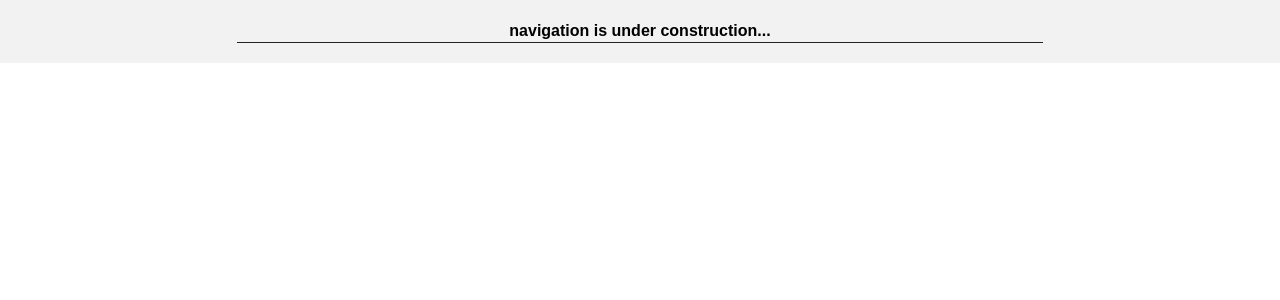
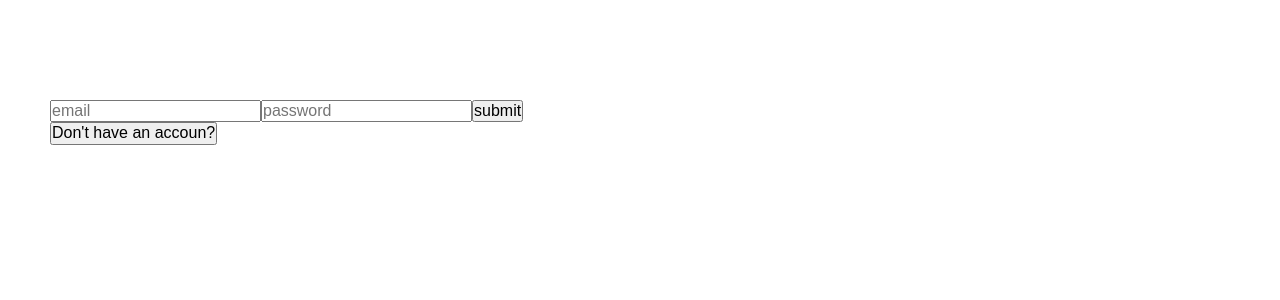
Before and after one commit to ali22905/new-ecommerce, a React (Vite) app in the folder client/: page /signin in a window 1280 px wide. Shown: the top 300 px of the page. Built offline with nearby package versions, Linux system fonts and the light colour scheme; no server answers.

Commit message:
updating auth and product controller

```diff
--- a/client/src/App.jsx
+++ b/client/src/App.jsx
@@ -1,4 +1,5 @@
 /* libs */
+import { useState } from "react";
 import {
   Route,
   Routes,
@@ -7,21 +8,24 @@ import {
 } from "react-router-dom";
 import { useSelector } from "react-redux";
 /* components */
+import NavBar from './components/navBar/NavBar'
 import Home from './pages/home/Home'
-import NavBar from './components/navBar/NavBar'
+import Signin from './pages/signin/Signin'
+import NotFound from './pages/NotFound'
 
 
 function App() {
   const location = useLocation();
   const { currentUser } = useSelector((state) => state.user);
 
-  console.log(location)
   return (
     <main>
-      {location.pathname !== '/login' && location.pathname !== '/register' && <NavBar />}
+      {location.pathname !== '/signin' && location.pathname !== '/register' && <NavBar />}
       <Routes>
         <Route exact path="/" element={<Home />} />
         <Route path="/home" element={<Home />} />
+        <Route path="/signin" element={ currentUser ? <Navigate to="/" /> : <Signin /> } />
+        <Route path="*" element={<NotFound />} />
       </Routes>
     </main>
     // <h1>hey</h1>
--- a/client/src/components/ProductCard.jsx
+++ b/client/src/components/ProductCard.jsx
@@ -1,8 +1,8 @@
 
 
-const ProductCard = ({ title, desc, price, createdAt }) => {
+const ProductCard = ({ title, desc, price, createdAt, key }) => {
   return (
-    <div style={{backgroundColor: '#dedede'}} className="product-card">
+    <div key={key} style={{backgroundColor: '#dedede'}} className="product-card">
       <h4>title: {title}</h4>
       <p>{desc}</p>
       <span>{price}</span>
--- a/client/src/components/ProductsCont.jsx
+++ b/client/src/components/ProductsCont.jsx
@@ -3,27 +3,17 @@ import { useEffect, useState } from 'react';
 import ProductCard from './ProductCard';
 
 
-
-
-// {popularProducts.length > 0 ?
-//   (popularProducts.map(product => (
-//     <div className="product-card">
-//       <h4>title: {product.title}</h4>
-//       <p>{product.desc}</p>
-//       <span>{product.price}</span>
-//     </div>
-//     )))
-//   : (<h3>no popular products now</h3>)}
-
 const ProductsCont = ({ query }) => {
   const [products, setProducts] = useState([]);
   const API_LINK = import.meta.env.VITE_API_KEY
+  const [filter, setFilter] = useState('all');
 
   useEffect(() => {
     if (query) {
       axios.get(`${API_LINK}/products`, {
         params: {
           [query]: true,
+          'sizeType': filter
         }
       })
       .then(res => {
@@ -41,16 +31,28 @@ const ProductsCont = ({ query }) => {
         console.log('error fetching recent added products', err)
       })
     }
-  }, []); //eslint-disable-line
+  }, [filter, query]); //eslint-disable-line
   return (
     <div>
       {products.length > 0 ?
-        (products.map(product => (
+        (
           <>
-            <ProductCard title={product.title} price={product.price} desc={product.desc} createdAt={product.createdAt} />
-            <br></br>
+            <div style={{display: 'flex', justifyContent: 'space-between', width: '100%'}} className='products-slider-filters'>
+              <h4 style={{cursor: 'pointer'}} onClick={() => {setFilter('women')}}>women {filter === 'women' && 'active'}</h4>
+              <h4 style={{cursor: 'pointer'}} onClick={() => {setFilter('men')}}>men {filter === 'men' && 'active'}</h4>
+              <h4 style={{cursor: 'pointer'}} onClick={() => {setFilter('kids')}}>kids {filter === 'kids' && 'active'}</h4>
+              <h4 style={{cursor: 'pointer'}} onClick={() => {setFilter('all')}}>All {filter === 'all' && 'active'}</h4>
+              <br />
+              <br />
+            </div>
+            {products.map(product => (
+              <div style={{marginInline: '70px'}}>
+                <ProductCard key={product._id} title={product.title} price={product.price} desc={product.desc} createdAt={product.createdAt} />
+                <br></br>
+              </div>
+              ))}
           </>
-          )))
+        )
         : (<h3>no products now</h3>)}
     </div>
   )
--- /dev/null
+++ b/client/src/pages/NotFound.jsx
@@ -0,0 +1,10 @@
+import React from 'react'
+import { Link } from 'react-router-dom'
+
+const NotFound = () => {
+  return (
+    <div>NotFound <Link to="/">go Home</Link></div>
+  )
+}
+
+export default NotFound
--- a/client/src/pages/home/Home.jsx
+++ b/client/src/pages/home/Home.jsx
@@ -1,9 +1,15 @@
+/* LIBS */
+import { Link } from "react-router-dom";
+/* COMPONENTS */
 import ProductsCont from "../../components/ProductsCont";
+import "./Home.css";
+/* MUI */
 import Container from "@mui/material/Container";
-import "./Home.css";
 import Typography from "@mui/material/Typography";
 import Box from "@mui/material/Box";
 import ShoppingCartIcon from "@mui/icons-material/ShoppingCart";
+
+
 const Home = () => {
   return (
     <>
@@ -40,6 +46,12 @@ const Home = () => {
       <hr />
       <br />
       <br />
+      <div>
+        <Link to="signin">signin</Link>
+        <Link to="login">login</Link>
+      </div>
+      <br />
+      <br />
       <div className="recent-products">
         <h2>recently added</h2>
         <ProductsCont query="new" />
--- /dev/null
+++ b/client/src/pages/signin/Signin.jsx
@@ -0,0 +1,79 @@
+import axios from 'axios';
+import React, { useState } from 'react'
+import { useDispatch, useSelector } from 'react-redux';
+import { login } from '../../redux/userReducer';
+import { useNavigate } from 'react-router';
+
+const Signin = () => {
+  const [signType, setSignType] = useState('login');
+  const API_KEY = import.meta.env.VITE_API_KEY
+  const dispatch = useDispatch()
+  const navigate = useNavigate()
+  const [data, setData] = useState({
+    firstName: '',
+    lastName: '',
+    email: '',
+    password: '',
+    phone: '',
+    address: '',
+  });
+
+  const handleChange = (e) => {
+    console.log(e.target.value)
+    setData((perv) => {
+      return {...perv, [e.target.name]: e.target.value}
+    })
+  }
+  console.log(data)
+
+
+  const handleSubmit = async (e) => {
+    e.preventDefault()
+    if (signType === 'register') {
+      try {
+        const user = await axios.post(`${API_KEY}/auth/register`, data)
+        setSignType('login')
+      } catch (error) {
+        console.log('Error while logging in', error)
+      }
+    }else {
+      try {
+        const user = await axios.post(`${API_KEY}/auth/login`, {
+          email: data.email,
+          password: data.password,
+        })
+        dispatch(login(user))
+        navigate('/')
+      } catch (error) {
+        console.log('Error while logging in', error)
+      }
+    }
+  }
+
+  return (
+    <div style={{marginTop: '100px', marginInline: '50px'}}>
+      <form>
+        {signType === 'register' ? (
+          <>
+            <input value={data.firstName} name="firstName" onChange={handleChange} type="text" placeholder='firstName' />
+            <input value={data.lastName} name="lastName" onChange={handleChange} type="text" placeholder='lastName' />
+            <input value={data.email} name="email" onChange={handleChange} type="email" placeholder='email' />
+            <input value={data.password} name="password" onChange={handleChange} type="text" placeholder='password' />
+            <input value={data.phone} name="phone" onChange={handleChange} type="number" placeholder='phone' />
+            <input value={data.address} name="address" onChange={handleChange} type="text" placeholder='address' />
+          </>
+        ) : (
+          <>
+            {/* <input value={data.phone} name="phone" onChange={handleChange} type="number" placeholder='phone' /> */}
+            <input value={data.email} name="email" onChange={handleChange} type="email" placeholder='email' />
+            <input value={data.password} name="password" onChange={handleChange} type="text" placeholder='password' />
+          </>
+        )}
+        <button onClick={handleSubmit}>submit</button>
+      </form>
+      {signType === 'register' ? (<button onClick={() => {setSignType('loign')}}>Already have account</button>) : (<button onClick={() => {setSignType('register')}}>Don't have an accoun?</button>)}
+    </div>
+  )
+}
+
+export default Signin
--- a/client/src/redux/userReducer.js
+++ b/client/src/redux/userReducer.js
@@ -4,12 +4,9 @@ const userSlice = createSlice({
   name: "user",
   initialState: {
     currentUser: null,
-    isFetching: false,
-    error: false,
   },
   reducers: {
     login: (state, action) => {
-      state.isFetching = false;
       state.currentUser = action.payload;
     },
     logout: (state) => {
```
Also changed, not shown: client/src/pages/Auth/Login.jsx (deleted, +0 -9 lines), client/src/pages/Auth/Register.jsx (deleted, +0 -9 lines), 2 other files (tests, documents, lock files or other folders).
